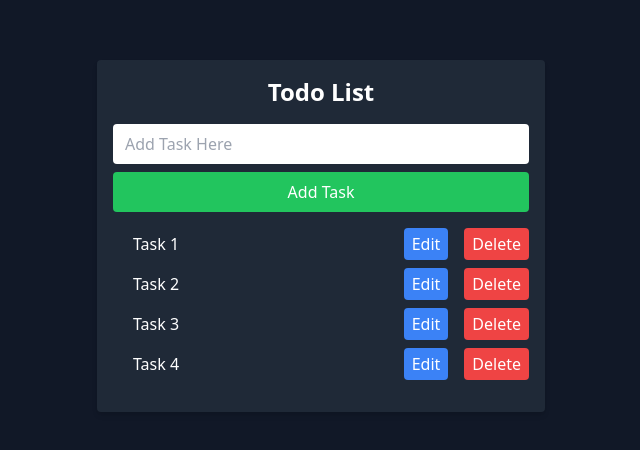
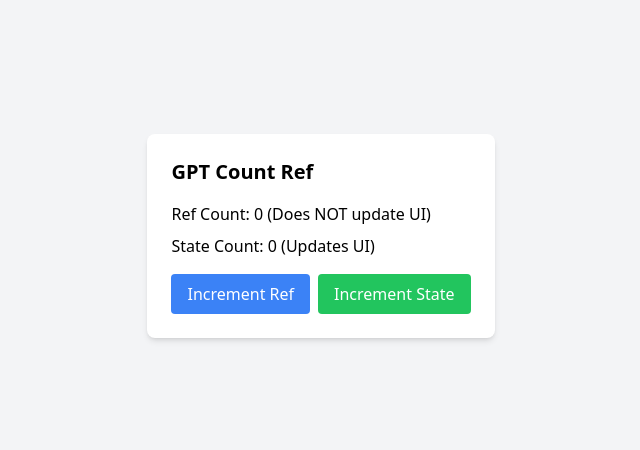
Before and after one commit to JL-Agbalo/my-react-challenges, a React (Create React App) app: page /todolist in a window 1280 px wide. Shown: the part 164-614 px from the top of the page, without its empty margins (319-959 px from the left). Built offline with nearby package versions, Linux system fonts and the light colour scheme.

Commit message:
Add WDSuseRef and GPTCountRef components to demonstrate useRef functionality; update App component to include new components

```diff
--- a/src/App.js
+++ b/src/App.js
@@ -16,6 +16,8 @@ import { CForm } from "./components/ReactHooks/CForm";
 import { UCForm } from "./components/ReactHooks/UCForm";
 import Home from "./components/ToDo/Home";
 import TodoList from "./components/ToDo/TodoList";
+import WDSuseRef from "./components/YtubeTutorials/UseRef/WDSuseRef";
+import GPTCountRef from "./components/YtubeTutorials/UseRef/GPTCountRef";
 
 function App() {
   useEffect(() => {
@@ -28,12 +30,13 @@ function App() {
       {/* <UnoptimizedMovieApp /> */}
       {/* <OptimizedMovieApp /> */}
       {/* <UCForm /> */}
-      <Router>
+      {/* <Router>
         <Routes>
           <Route path="/" element={<Home />} />
           <Route path="/todolist" element={<TodoList />} />
         </Routes>
-      </Router>
+      </Router> */}
+      <GPTCountRef />
     </div>
 
     // <div className="App bg-gray-900 min-h-screen p-8">
--- /dev/null
+++ b/src/components/YtubeTutorials/UseRef/GPTCountRef.js
@@ -0,0 +1,49 @@
+import React, { useRef, useState } from "react";
+
+function GPTCountRef() {
+  const refCount = useRef(0); // This will update but NOT re-render
+  const [stateCount, setStateCount] = useState(0); // This will update AND re-render
+
+  console.log("Component rendered!"); // To check re-renders
+
+  const incrementRef = () => {
+    refCount.current += 1; // Increments but doesn't re-render
+    console.log("Ref Count:", refCount.current);
+  };
+
+  const incrementState = () => {
+    setStateCount(stateCount + 1); // Increments AND re-renders
+  };
+
+  return (
+    <div className="flex justify-center items-center min-h-screen bg-gray-100">
+      <div className="bg-white shadow-md rounded-lg p-6 max-w-sm">
+        <h2 className="text-xl font-bold mb-4">GPT Count Ref</h2>
+        <p className="mb-2">
+          Ref Count: {refCount.current} (Does NOT update UI)
+        </p>
+        <p className="mb-4">State Count: {stateCount} (Updates UI)</p>
+        <button
+          onClick={incrementRef}
+          className="bg-blue-500 text-white px-4 py-2 rounded mr-2"
+        >
+          Increment Ref
+        </button>
+        <button
+          onClick={incrementState}
+          className="bg-green-500 text-white px-4 py-2 rounded"
+        >
+          Increment State
+        </button>
+      </div>
+    </div>
+  );
+}
+
+export default GPTCountRef;
+
+// Notes on useRef:
+// 1. Accessing DOM elements: useRef can be used to directly access and manipulate DOM elements.
+// 2. Storing mutable values: useRef can store values that do not cause re-renders when updated.
+// 3. Keeping a reference to a previous state: useRef can keep track of previous state values across renders.
+// 4. Avoiding re-renders: useRef is useful when you need to persist a value without causing a component to re-render.
--- /dev/null
+++ b/src/components/YtubeTutorials/UseRef/WDSuseRef.js
@@ -0,0 +1,72 @@
+import React, { useRef, useState } from "react";
+
+function WDSuseRef() {
+  const [randomInput, setRandomInput] = useState("");
+  const [seconds, setSeconds] = useState(0);
+  const renders = useRef(0);
+  console.log("renders: ", renders);
+  const timerId = useRef();
+
+  const handleChange = (e) => {
+    setRandomInput(e.target.value);
+    renders.current++;
+  };
+
+  const startTimer = () => {
+    timerId.current = setInterval(() => {
+      renders.current++;
+      setSeconds((prevSeconds) => prevSeconds + 1);
+    }, 1000);
+  };
+
+  const stopTimer = () => {
+    clearInterval(timerId.current);
+    clearInterval(timerId.current);
+  };
+
+  const resetTimer = () => {
+    clearInterval(timerId.current);
+    renders.current++;
+    setSeconds(0);
+  };
+  return (
+    <div className="flex items-center justify-center min-h-screen bg-gray-100">
+      <div className="bg-white p-6 rounded-lg shadow-lg">
+        <input
+          type="text"
+          value={randomInput}
+          onChange={handleChange}
+          placeholder="Random Input"
+          className="w-full p-2 border border-gray-300 rounded mb-4"
+        />
+        <h1 className="text-xl font-semibold">
+          My random input: {randomInput}
+        </h1>
+        <h2 className="text-lg font-semibold">Renders: {renders.current}</h2>
+        <h2 className="text-lg font-semibold">Seconds: {seconds}</h2>
+        <div className="mt-4 space-x-2">
+          <button
+            onClick={startTimer}
+            className="px-4 py-2 bg-blue-500 text-white rounded hover:bg-blue-600"
+          >
+            Start
+          </button>
+          <button
+            onClick={stopTimer}
+            className="px-4 py-2 bg-red-500 text-white rounded hover:bg-red-600"
+          >
+            Stop
+          </button>
+          <button
+            onClick={resetTimer}
+            className="px-4 py-2 bg-yellow-500 text-white rounded hover:bg-yellow-600"
+          >
+            Reset
+          </button>
+        </div>
+      </div>
+    </div>
+  );
+}
+
+export default WDSuseRef;
```
